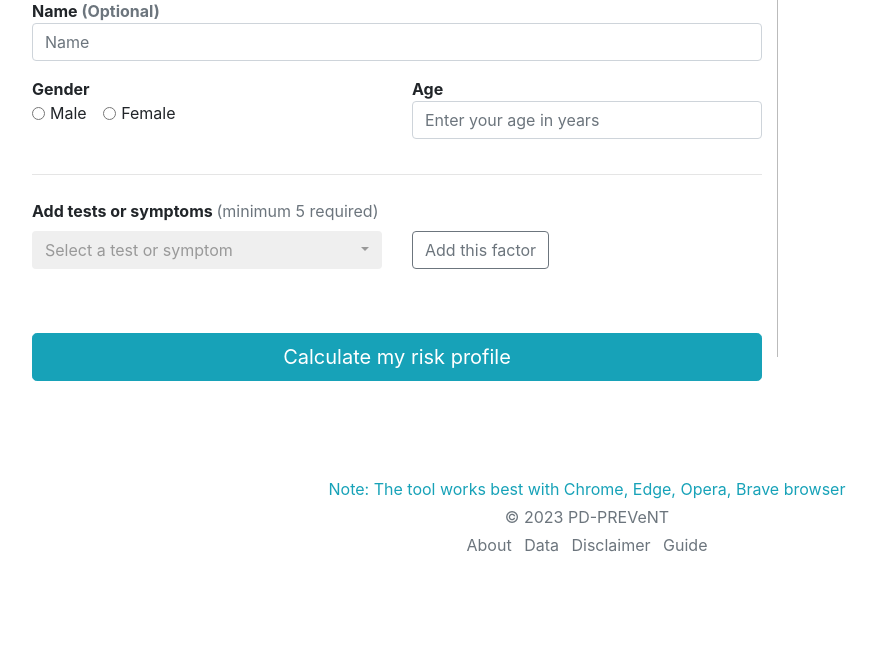
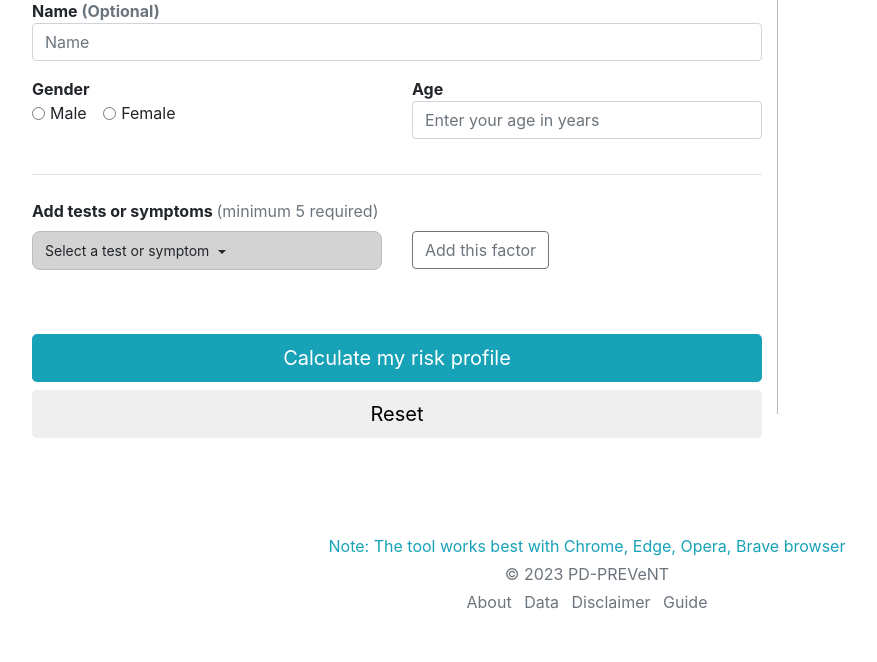
Before and after one commit to iam-zain/pd_prevent, a Flask app: page / in a window 1280 px wide. Shown: the part 187-849 px from the top of the page, without its empty margins (53-930 px from the left). Before the commit the page ends 739 px from the top, so only its background shows below. Run offline with Flask 3, Linux system fonts and the light colour scheme.

Commit message:
fix(select): added new select and a reset button

```diff
--- a/static/customJS.js
+++ b/static/customJS.js
@@ -1,8 +1,4 @@
 const config = window.factorConfig;
-
-if (/Android|webOS|iPhone|iPad|iPod|BlackBerry/i.test(navigator.userAgent)) {
-  $(".selectpicker").selectpicker("mobile");
-}
 
 const getRiskCategoryMessage = (riskCategory) => {
   const riskCategoryHTMLMessages = {
@@ -62,7 +58,7 @@ const getItemHTML = ({ id, min, max, label, step, value }) => `
       </div>`;
 
 const getInfoModalBody = ({ info, img }) => `<p>${info}</p>
-<img src="${img}" class="info-img"/>`;
+      <img src="${img}" class="info-img"/>`;
 
 const getResultModalBody = ({ riskCategory, confidenceScore }) => `
       <div class="my-3 row align-items-center">
@@ -100,9 +96,9 @@ const removeSWSError = () => {
 };
 
 const addNewFactor = (event) => {
-  var selectedItemValue = $(".selectpicker").val();
+  var selectedItemValue = $(".selected-item")[0].innerText;
   console.log(selectedItemValue);
-  if (!selectedItemValue) {
+  if (!selectedItemValue || selectedItemValue === "Select a test or symptom ") {
     showSWSError({ message: "Please select a value from the dropdown" });
   } else {
     removeSWSError();
@@ -167,12 +163,76 @@ $(document).ready(function () {
   const wrapperElement = new DocumentFragment();
 
   for (item of Object.values(config)) {
-    const optionElement = document.createElement("option");
+    const optionElement = document.createElement("div");
+    optionElement.classList.add("select-item");
     optionElement.innerText = item.label;
     wrapperElement.append(optionElement);
   }
-  $("#swsFactors").append(wrapperElement);
+  $("#selectOptionsContainer").append(wrapperElement);
+  registerSelectListeners();
+  registerResetListener();
 });
+
+const registerResetListener = () => {
+  document.getElementById("resetButton").addEventListener("click", resetForm);
+};
+const resetSelectedOption = () => {};
+
+const registerSelectListeners = () => {
+  document
+    .querySelector(".selected-item")
+    .addEventListener("click", function () {
+      this.nextElementSibling.classList.toggle("hidden");
+      this.nextElementSibling.nextElementSibling.classList.toggle("hidden");
+    });
+
+  document.querySelectorAll(".select-item").forEach((item) => {
+    item.addEventListener("click", function () {
+      let selectedItem = this.parentNode.previousElementSibling;
+      selectedItem.textContent = this.textContent;
+      this.parentNode.classList.add("hidden");
+      this.parentNode.nextElementSibling.classList.add("hidden");
+    });
+  });
+
+  document
+    .querySelector(".select-search")
+    .addEventListener("keyup", function () {
+      let filter = this.value.toUpperCase();
+      let items = this.previousElementSibling.children;
+      for (let i = 0; i < items.length; i++) {
+        let txtValue = items[i].textContent || items[i].innerText;
+        if (txtValue.toUpperCase().indexOf(filter) > -1) {
+          items[i].style.display = "";
+        } else {
+          items[i].style.display = "none";
+        }
+      }
+    });
+
+  document.addEventListener("click", function (event) {
+    var selectBox = document.querySelector(".select-box");
+    if (!selectBox.contains(event.target)) {
+      var selectItems = document.querySelector(".select-items");
+      var selectSearch = document.querySelector(".select-search");
+      selectItems.classList.add("hidden");
+      selectSearch.classList.add("hidden");
+    }
+  });
+};
+
+const resetForm = (event) => {
+  event.preventDefault();
+  document.getElementById("pdpForm").reset();
+  clickAllRemoveFeature();
+};
+
+const clickAllRemoveFeature = () => {
+  var elements = document.querySelectorAll(".remove-feature");
+  elements.forEach(function (element) {
+    element.click();
+  });
+};
 
 var validateAndGetFormData = () => {
   var genderEl = document.querySelector('[name="gender"]:checked');
@@ -207,7 +267,7 @@ var validateAndGetFormData = () => {
   return formData;
 };
 
-var showLoadingOnSubmitCTA = (element, onClick) => {
+const showLoadingOnSubmitCTA = () => {
   const loaderModal = document.getElementById("fullPageLoader");
   const submitFormCTAEl = document.getElementById("submitFormCTA");
   loaderModal.classList.add("d-flex");
@@ -233,7 +293,10 @@ $("#pdpForm").bind("submit", async function (e) {
       "Prediction results";
 
     const bodyEl = document.getElementById("resultModalBody");
-    bodyEl.innerHTML = getResultModalBody({ confidenceScore, riskCategory });
+    bodyEl.innerHTML = getResultModalBody({
+      confidenceScore,
+      riskCategory,
+    });
 
     $("#resultModal").modal();
   } catch (error) {
@@ -316,6 +379,7 @@ const removeFeature = (element) => {
   itemToRemove.remove();
   summaryItemToRemove.remove();
   updateCountOnFactorsChange();
+  $(".tooltip").hide();
 };
 
 const showInfo = (element) => {
--- /dev/null
+++ b/static/selectStyles.css
@@ -0,0 +1,57 @@
+.select-box {
+  position: relative;
+  padding: 8px 12px;
+  border-radius: 8px;
+  background-color: lightgrey;
+
+  border: 1px solid #bbb;
+}
+
+.selected-item,
+.select-item {
+  font-size: 14px;
+  cursor: pointer;
+  transition: background-color 0.3s;
+}
+
+.select-item:hover {
+  background-color: #e7f0e9;
+}
+
+.select-items {
+  left: 0;
+  right: 0;
+  top: calc(100% + 12px);
+  z-index: 1;
+  overflow: auto;
+  background: #fff;
+  max-height: 40vh;
+  position: absolute;
+  border: 1px solid #ccc;
+}
+
+.select-search {
+  width: 100%;
+  box-sizing: border-box;
+  border: 1px solid #ccc;
+}
+
+.hidden {
+  display: none;
+}
+
+.caret {
+  display: inline-block;
+  width: 0;
+  height: 0;
+  margin-left: 5px;
+  vertical-align: middle;
+  border-top: 4px dashed;
+  border-top: 4px solid;
+  border-right: 4px solid transparent;
+  border-left: 4px solid transparent;
+}
+
+.caret.open {
+  transform: rotate(180deg);
+}
--- a/templates/index.html
+++ b/templates/index.html
@@ -24,6 +24,7 @@
     <link rel="stylesheet" href="./static/loader.css" />
     <link rel="stylesheet" href="./static/custom.css" />
     <link rel="stylesheet" href="./static/progressbar.css" />
+    <link rel="stylesheet" href="./static/selectStyles.css" />
   </head>
   <body>
     <!-- Loading -->
@@ -227,15 +228,22 @@
                 <span class="text-muted">(minimum 5 required)</span>
               </div>
               <div class="col-6 mb-3 mb-sm-5 selectpicker-wrp">
-                <select
-                  id="swsFactors"
-                  class="selectpicker"
-                  data-live-search="true"
-                  data-show-subtext="true"
-                  data-width="100%"
-                  title="Select a test or symptom"
-                  data-style="btn-selectpicker-swsFactors"
-                ></select>
+                <div class="select-box selectpicker">
+                  <div class="selected-item" title="Select a test or symptom">
+                    <span class="selected-item-label">
+                      Select a test or symptom
+                    </span>
+                    <span class="caret"></span>
+                  </div>
+                  <div class="select-items hidden" id="selectOptionsContainer">
+                    <!-- Options are dynamically inserted on document.ready-->
+                  </div>
+                  <input
+                    type="text"
+                    class="select-search hidden"
+                    placeholder="Search..."
+                  />
+                </div>
                 <label
                   class="text-danger small font-weight-bold error-helper"
                   for="swsFactors"
@@ -260,6 +268,14 @@
               id="submitFormCTA"
             >
               Calculate my risk profile
+            </button>
+
+            <button
+              class="btn btn-lg btn-block"
+              id="resetButton"
+              onclick="resetForm"
+            >
+              Reset
             </button>
           </form>
         </div>
@@ -330,8 +346,6 @@
       crossorigin="anonymous"
     ></script>
 
-    <script src="https://cdnjs.cloudflare.com/ajax/libs/bootstrap-select/1.13.18/js/bootstrap-select.min.js"></script>
-
     <script src="./static/customJS.js"></script>
   </body>
 </html>
```
